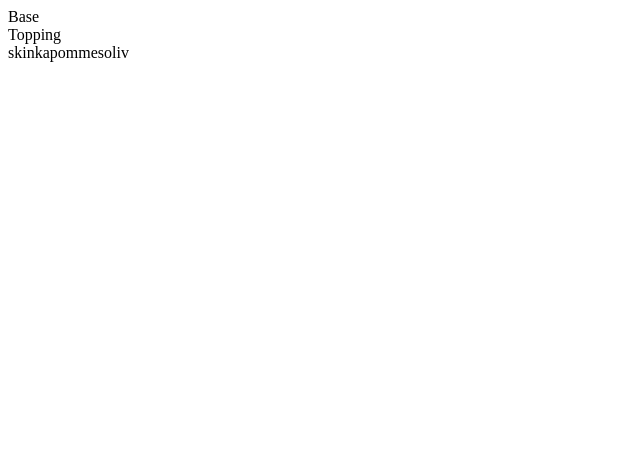
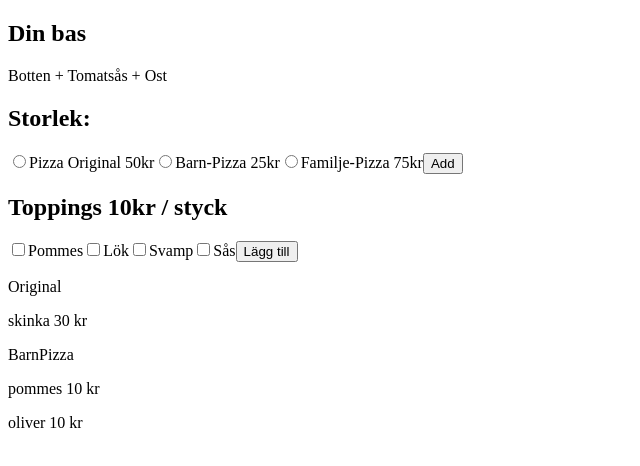
Before and after one commit to bonniemo/PizzaCalc, a React (Vite) app: page / in a window 1280 px wide. Shown: the top 466 px of the page, without its empty margins (0-640 px from the left). Built offline with nearby package versions, Linux system fonts and the light colour scheme.

Commit message:
base + toppings

```diff
--- a/package.json
+++ b/package.json
@@ -22,6 +22,7 @@
     "eslint": "^8.56.0",
     "eslint-plugin-react-hooks": "^4.6.0",
     "eslint-plugin-react-refresh": "^0.4.5",
+    "react-uuid": "^2.0.0",
     "sass": "^1.72.0",
     "typescript": "^5.2.2",
     "vite": "^5.1.4"
--- a/src/Components/Base.tsx
+++ b/src/Components/Base.tsx
@@ -1,8 +1,39 @@
+import { useContext, useState } from "react";
+import { PizzaContext } from "./PizzaContextProvider";
+import uuid from "react-uuid";
 
 
 const Base = () => {
+  const { dispatch } = useContext(PizzaContext)
+  const [base, setBase] = useState({size: "", price: ""});
+
+  const handleClick = () => {
+    dispatch ({
+      type: "ADD",
+      payload: { id: uuid(), size: base.size, totalPrice: Number(base.price), topping: [] }
+    })
+  }
+
   return (
-    <div>Base</div>
+
+    <section>
+      <h1>Din bas</h1>
+      <p>Botten + Tomatsås + Ost</p>
+      <h2>Storlek:</h2>
+
+      <input onChange={(e) => {setBase({size: e.target.id, price: e.target.value})}}  type="radio" name="size" id="Original" value={50} />
+      <label htmlFor="Original">Pizza Original 50kr</label>
+
+      <input onChange={(e) => {setBase({size: e.target.id, price: e.target.value})}} type="radio" name="size" id="BarnPizza" value={25} />
+      <label htmlFor="BarnPizza">Barn-Pizza 25kr</label>
+
+      <input onChange={(e) => {setBase({size: e.target.id, price: e.target.value})}} type="radio" name="size" id="FamiljePizza" value={75} />
+      <label htmlFor="FamiljePizza">Familje-Pizza 75kr</label>
+
+      <button onClick={handleClick}>Add</button>
+
+    </section>
+
   )
 }
 
--- a/src/Components/Cart.tsx
+++ b/src/Components/Cart.tsx
@@ -1,17 +1,22 @@
-import { useContext } from "react"
-import { PizzaContext } from "./PizzaContextProvider"
-
+import { useContext } from "react";
+import { PizzaContext } from "./PizzaContextProvider";
 
 const Cart = () => {
-    const pizzas = useContext(PizzaContext)
-    console.log(pizzas)
+  const { state } = useContext(PizzaContext);
+
   return (
     <div>
-        {pizzas.pizzas.map((pizza) => (
-            pizza.topping
-        ))}
+      {state.pizzas.map((pizza) => {
+        return ( <section key={pizza.id}>
+          <p>{pizza.size}</p>
+          {pizza.topping.map((topping) => {
+            return <p key={topping.name}>{topping.name} {topping.price} kr</p>
+          })}
+        </section>
+        )
+      })}
     </div>
-  )
-}
+  );
+};
 
-export default Cart
+export default Cart;
--- a/src/Components/PizzaContextProvider.tsx
+++ b/src/Components/PizzaContextProvider.tsx
@@ -1,8 +1,17 @@
-import { createContext } from "react";
+import { createContext, useReducer } from "react";
+import uuid from "react-uuid";
 
 type Pizza = {
-  size: "Original" | "BarnPizza" | "FamiljePizza";
-  topping: string[];
+  // size: "Original" | "BarnPizza" | "FamiljePizza";
+  id: string;
+  size: string;
+  topping: Topping[];
+  totalPrice: number;
+};
+
+type Topping = {
+  name: string;
+  price: number;
 };
 
 type PizzaState = {
@@ -13,27 +22,62 @@ type PropList = {
   children: React.ReactNode;
 };
 
+type Action =
+  | { type: "ADD"; payload: Pizza }
+  | { type: "REMOVE"; payload: string }
+  | { type: "EDIT"; payload: string };
+
 const InitialPizza: PizzaState = {
   pizzas: [
     {
+      id: uuid(),
       size: "Original",
-      topping: ["skinka"],
+      topping: [{ name: "skinka", price: 30 }],
+      totalPrice: 50,
     },
     {
-        size: "BarnPizza",
-        topping: ["pommes", "oliv"]
-    }
+      id: uuid(),
+      size: "BarnPizza",
+      topping: [
+        { name: "pommes", price: 10 },
+        { name: "oliver", price: 10 },
+      ],
+      totalPrice: 70,
+    },
   ],
 };
 
-export const PizzaContext = createContext({} as PizzaState);
+const reducer = (state: PizzaState, action: Action) => {
+  switch (action.type) {
+    case "ADD":
+      console.log(state);
+      return {
+        pizzas: [...state.pizzas, action.payload],
+      };
+
+    case "REMOVE":
+      return state;
+    case "EDIT":
+      return state;
+  }
+};
+
+export const PizzaContext = createContext<{
+  state: PizzaState;
+  dispatch: React.Dispatch<Action>;
+}>({
+  state: InitialPizza,
+  dispatch: () => null,
+});
 
 const PizzaContextProvider = ({ children }: PropList) => {
+  const [state, dispatch] = useReducer(reducer, InitialPizza);
+
   return (
     <>
-      <PizzaContext.Provider value={InitialPizza}>
-            {children}
-        </PizzaContext.Provider>
+      <PizzaContext.Provider value={{ state, dispatch }}>
+        {children}
+      </PizzaContext.Provider>
     </>
   );
 };
--- a/src/Components/Topping.tsx
+++ b/src/Components/Topping.tsx
@@ -1,8 +1,41 @@
+import { useState } from "react"
 
 
 const Topping = () => {
+  const [topping, setTopping] = useState([]as string[]);
+  const boxes: NodeListOf<HTMLInputElement> = document.querySelectorAll(".toppings");
+  const checkedBoxes = [] as string[]
+
+
+  const handleClick = () => {
+    boxes.forEach(box => {
+      box.checked ? checkedBoxes.push(box.id) : console.log('not checked')
+    });
+    setTopping(checkedBoxes)
+  }
   return (
-    <div>Topping</div>
+    <section>
+      <h1>Toppings 10kr / styck</h1>
+      <input className="toppings" type="checkbox" id="pommes" />
+      <label htmlFor="pommes">Pommes</label>
+
+      <input className="toppings" type="checkbox" id="lök" />
+      <label htmlFor="lök">Lök</label>
+
+      <input className="toppings" type="checkbox" id="Svamp" />
+      <label htmlFor="Svamp">Svamp</label>
+
+      <input className="toppings" type="checkbox" id="sås" />
+      <label htmlFor="sås">Sås</label>
+
+      <button onClick={handleClick}>Lägg till</button>
+
+      {topping.map((t) => {
+        return <p key={t}>{t}</p>
+      })}
+
+
+    </section>
   )
 }
 
```
Also changed, not shown: 1 other file (tests, documents, lock files or other folders).
